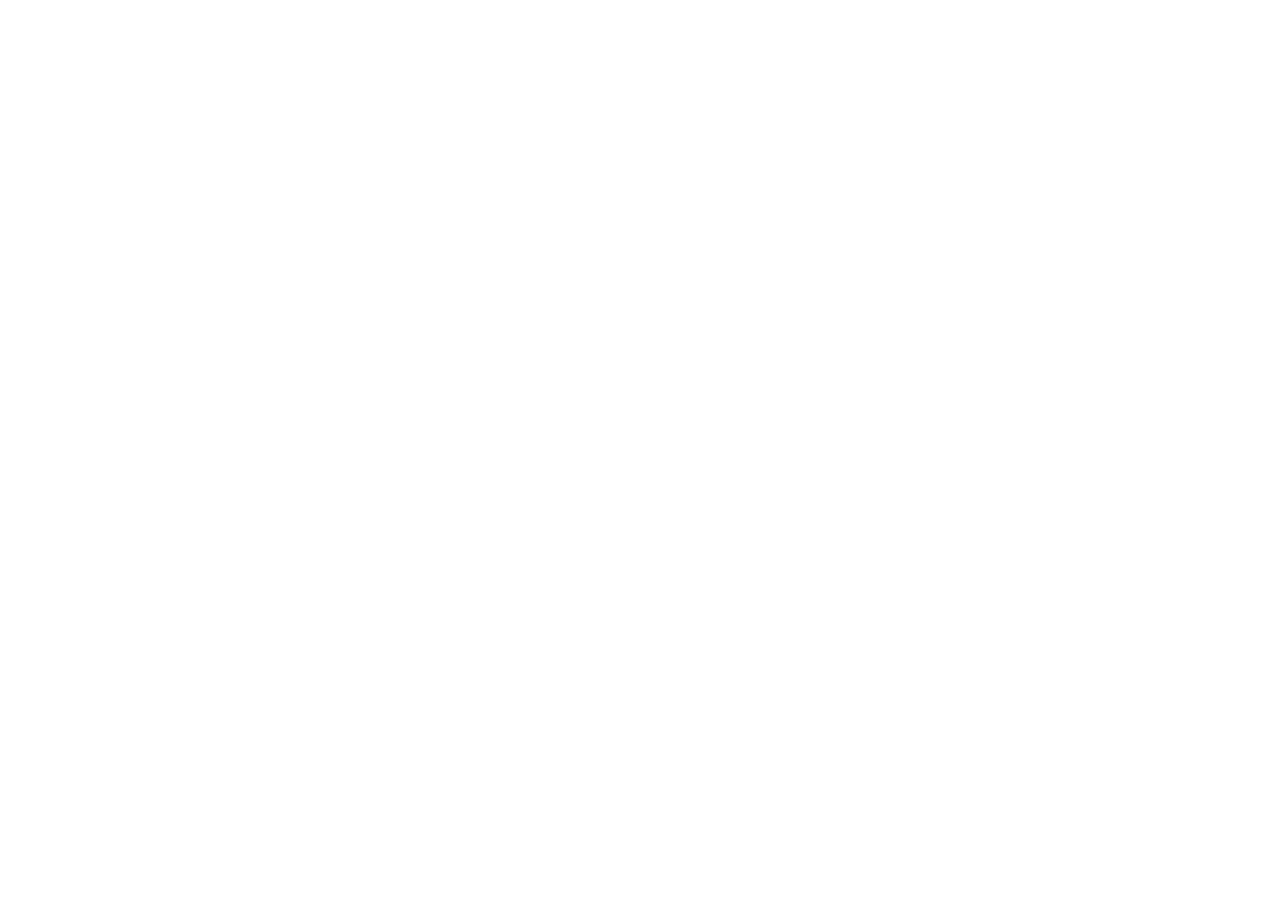
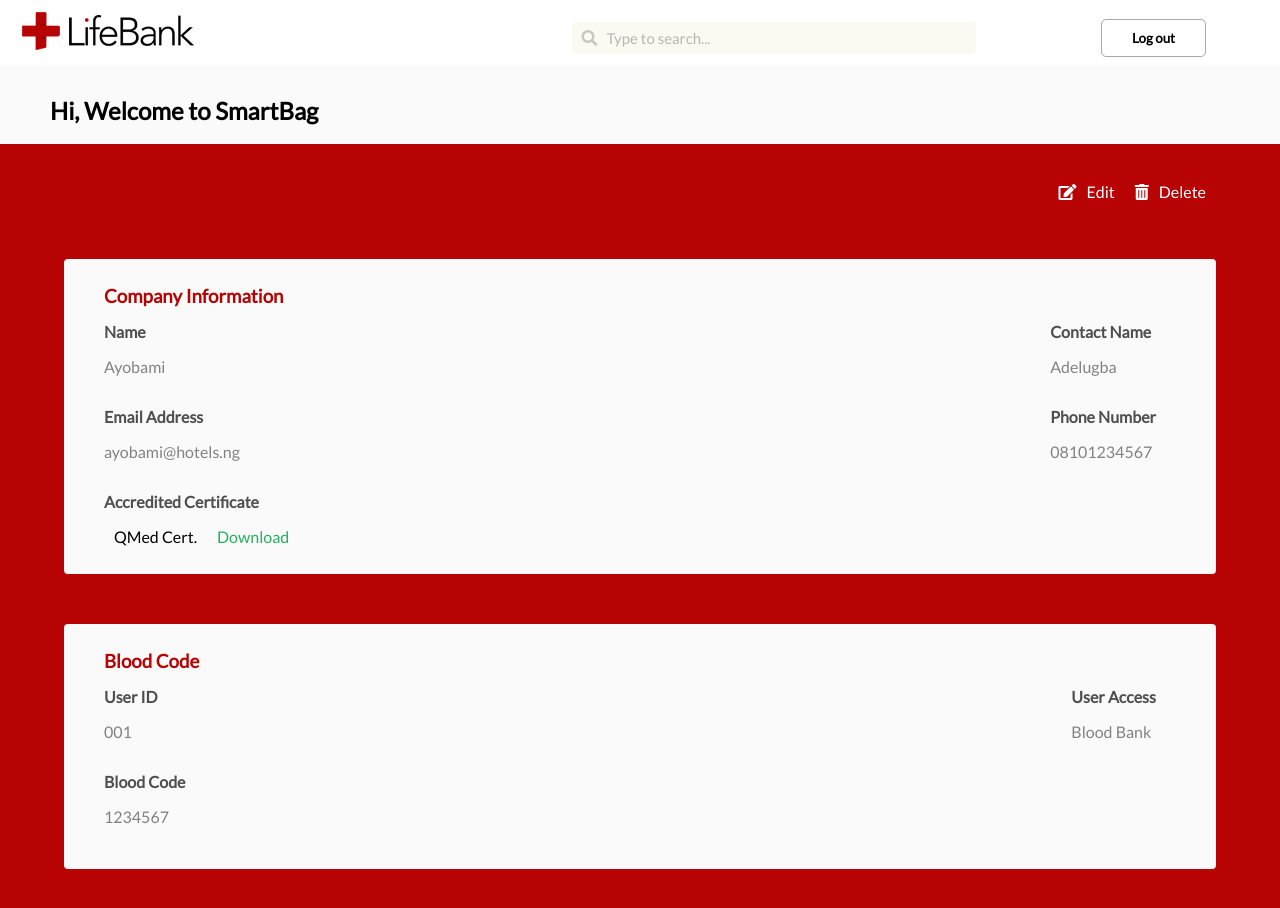
Before and after one commit to codearemo/smart-bag, a Vue app: page /manage-users4 in a window 1280 px wide. Shown: the top 908 px of the page. Before the commit the page ends 800 px from the top, so only its background shows below. Built offline with nearby package versions, Linux system fonts and the light colour scheme.

Commit message:
created and updated the manage-users components 1, 3, 4...

```diff
--- a/src/components/Header.vue
+++ b/src/components/Header.vue
@@ -27,6 +27,10 @@
 </script>
 
 <style scoped>
+header {
+  height: 18vh;
+}
+
 #top-header {
   display: flex;
   background-color: #fff;
@@ -117,6 +121,7 @@
   padding: 30px 50px;
   box-sizing: border-box;
   background-color: #FAFAFA;
+  height: 11vh;
 }
 
 h2 {
--- a/src/components/ManageUsers1.vue
+++ b/src/components/ManageUsers1.vue
@@ -1,3 +1,95 @@
 <template>
-  <sb-header></sb-header>
+  <div>
+    <sb-header></sb-header>
+    <main>
+      <div id="sb-btn-hold">
+        <h3>Manage Users</h3>
+        <button>Add User +</button>
+      </div>
+      <div class="bottom-info">
+        <div>
+          <p>QMed Diagnostic Centre</p>
+          <p>Bosun Tewe</p>
+          <p>bosun@qmed.ng</p>
+          <p>Blood Bank</p>
+          <p class="user_links" style="color: #27AE60">Edit User</p>
+          <p class="user_links" style="color: #F2994A">Remove User</p>
+        </div>
+        <div>
+          <p>QMed Diagnostic Centre</p>
+          <p>Bosun Tewe</p>
+          <p>bosun@qmed.ng</p>
+          <p>Blood Bank</p>
+          <p class="user_links" style="color: #27AE60">Edit User</p>
+          <p class="user_links" style="color: #F2994A">Remove User</p>
+        </div>
+        <div>
+          <p>QMed Diagnostic Centre</p>
+          <p>Bosun Tewe</p>
+          <p>bosun@qmed.ng</p>
+          <p>Blood Bank</p>
+          <p class="user_links" style="color: #27AE60">Edit User</p>
+          <p class="user_links" style="color: #F2994A">Remove User</p>
+        </div>
+      </div>
+    </main>
+  </div>
 </template>
+
+<style scoped>
+  main {
+    width: 100%;
+    padding: 50px 80px;
+    font-family: 'Lato', sans-serif;
+    font-size: 16px;
+    line-height: 44px;
+    background-color: #B70303;
+    color: #fff;
+    box-sizing: border-box;
+    min-height: 82vh;
+  }
+
+  #sb-btn-hold {
+    display: flex;
+    justify-content: space-between;
+    margin-bottom: 50px;
+  }
+
+  #sb-btn-hold button {
+    font-family: 'Lato', sans-serif;
+    border: 1px solid #fff;
+    padding: 10px 20px;
+    background-color: rgba(0,0,0,0);
+    font-size: 14px;
+    font-weight: bold;
+    color: #fff;
+    border-radius: 15px;
+  }
+
+  main > .bottom-info {
+    box-sizing: border-box;
+    display: flex;
+    flex-direction: column;
+    background-color: #FAFAFA;
+    color: #000;
+    border-radius: 4px;
+  }
+
+  .bottom-info > div {
+    display: flex;
+    justify-content: space-between;
+    font-family: 'Lato', sans-serif;
+    padding: 30px;
+  }
+
+  .user_links {
+    text-decoration: underline;
+    cursor: pointer;
+  }
+
+  @media screen and (max-width: 500px){
+    .bottom-info > div {
+      flex-direction: column;
+    }
+  }
+</style>
--- a/src/components/ManageUsers3.vue
+++ b/src/components/ManageUsers3.vue
@@ -84,7 +84,7 @@
   input {
   width: 96%;
   font-size: 18px;
-  background-color: #FAFAF3;
+  background-color: #fff;
   font-family: 'Lato', sans-serif;
   font-style: regular;
   line-height: 31px;
--- /dev/null
+++ b/src/components/ManageUsers4.vue
@@ -0,0 +1,158 @@
+<template>
+<div>
+  <sb-header></sb-header>
+  <main>
+    <div>
+      <span style="cursor: pointer"><i class="fas fa-edit"></i>Edit</span>
+      <span style="cursor: pointer"><i class="fas fa-trash-alt"></i>Delete</span>
+    </div>
+    <form>
+      <div class="top-section">
+        <h3>Company Information</h3>
+        <div id="comp-info">
+          <div>
+            <label>Name</label>
+            <p class="contact-detail">Ayobami</p>
+            <label>Email Address</label>
+            <p class="contact-detail">ayobami@hotels.ng</p>
+          </div>
+          <div>
+            <label>Contact Name</label>
+            <p class="contact-detail">Adelugba</p>
+            <label>Phone Number</label>
+            <p class="contact-detail">08101234567</p>
+          </div>
+        </div>
+        <label>Accredited Certificate</label>
+        <span>QMed Cert.</span><span style="color:#27AE60; cursor: pointer;">Download</span>
+      </div>
+      <div class="bottom-section">
+        <h3>Blood Code</h3>
+        <div id="blood-code">
+          <div>
+          <label>User ID</label>
+          <p>001</p>
+          <label>Blood Code</label>
+          <p>1234567</p>
+        </div>
+        <div>
+          <label>User Access</label>
+          <p>Blood Bank</p>
+        </div>
+        </div>
+      </div>
+    </form>
+  </main>
+</div>
+</template>
+
+<style scoped>
+  main {
+    width: 100%;
+    padding: 30px 5%;
+    font-family: 'Lato', sans-serif;
+    line-height: 35px;
+    background-color: #B70303;
+    color: #fff;
+    box-sizing: border-box
+  }
+
+  main > div {
+    text-align: right;
+  }
+
+  h3 {
+    color: #B70303;
+    font-family: 'Lato', sans-serif;
+  }
+
+  .top-section, .bottom-section {
+    box-sizing: border-box;
+    background-color: #FAFAFA;
+    color: #000;
+    padding: 20px 40px;
+    margin: 50px auto 5vh;
+    box-sizing: border-box;
+    border-radius: 4px;
+  }
+
+  label {
+    display: block;
+    color: #4f4f4f;
+    font-weight: bold;
+    font-size: 16px;
+  }
+
+  p {
+    color: #828282;
+    margin-bottom: 15px;
+  }
+
+  span {
+    padding: 10px;
+  }
+
+  input {
+    width: 96%;
+    font-size: 18px;
+    background-color: #FAFAF3;
+    font-family: 'Lato', sans-serif;
+    font-style: regular;
+    line-height: 31px;
+    letter-spacing: 3%;
+    border-radius: 4px;
+    border: 2px solid #aaa;
+    padding-left: 5px;
+}
+
+input:focus {
+  border-color: rgb(30, 143, 255);
+}
+
+button {
+  padding: 10px 15px;
+  background-color: #4f4f4f;
+  color: #fff;
+  border: 0px;
+  border-radius: 4px;
+  outline: 0;
+}
+
+i {
+  padding-right: 10px;
+}
+
+select {
+  width: 98%;
+  font-size: 18px;
+  background-color: #FAFAF3;
+  font-family: 'Lato', sans-serif;
+  font-style: regular;
+  line-height: 31px;
+  border-radius: 4px;
+  border: 2px solid #aaa;
+}
+
+#create-user {
+    font-family: 'Lato', sans-serif;
+    border-width: 0;
+    padding: 10px 20px;
+    background-color: #fff;
+    font-size: 15px;
+    border-radius: 4px;
+    font-weight: bold;
+    color: #4f4f4f;
+  }
+
+  @media screen and (min-width: 750px) {
+    #comp-info, #blood-code {
+      display: flex;
+      justify-content: space-between;
+      padding-right: 20px;
+      box-sizing: border-box;
+    }
+    input, select {
+      width: 300px;
+    }
+  }
+</style>
--- a/src/components/Supervisor.vue
+++ b/src/components/Supervisor.vue
@@ -7,7 +7,6 @@
         <button>Change Details</button>
       </div>
       <div id="bottom-info">
-
         <p id="test-header">Screening Centre Details</p>
         <div>
           <div id="test-result">
@@ -77,6 +76,8 @@
                 <span class="remark">Safe</span>
               </div>
             </div>
+          <button id="accept_btn" style="background-color: #27AE60;">Accept</button>
+          <button id="reject_btn" style="background-color: #B70303;">Reject</button>
           </div>
         </div>
       </div>
@@ -112,7 +113,7 @@
     font-weight: bold;
   }
 
-    main > #bottom-info {
+  main > #bottom-info {
     box-sizing: border-box;
     display: flex;
     flex-direction: column;
@@ -195,6 +196,17 @@
     color: #fff;
     border-radius: 4px;
   }
+
+  #accept_btn, #reject_btn {
+    padding: 15px 50px;
+    margin: 40px;
+    font-family: 'Lato', sans-serif;
+    font-size: 18px;
+    font-weight: bold;
+    border-width: 0;
+    border-radius: 4px;
+    color: #fff;
+  }
   @media screen and (max-width: 1000px) {
     main {
       padding: 30px;
--- a/src/router/index.js
+++ b/src/router/index.js
@@ -8,6 +8,7 @@
 import Supervisor from '@/components/Supervisor'
 import ManageUsers1 from '@/components/ManageUsers1'
 import ManageUsers3 from '@/components/ManageUsers3'
+import ManageUsers4 from '@/components/ManageUsers4'
 
 Vue.use(Router)
 
@@ -52,6 +53,11 @@
       path: '/manage-users3',
       name: 'manage-users3',
       component: ManageUsers3
+    },
+    {
+      path: '/manage-users4',
+      name: 'manage-users4',
+      component: ManageUsers4
     }
   ],
   mode: 'history'
```
